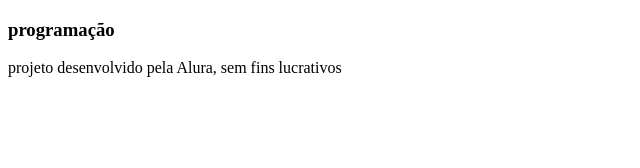
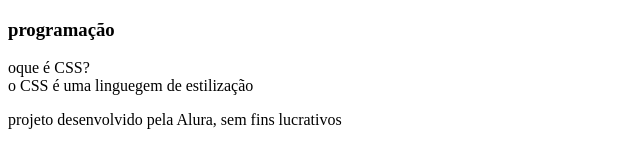
Before and after one commit to gabyzinha02/programa-o-2-tri-gaby, a plain HTML site: page index.html in a window 1280 px wide. Shown: the whole page, without its empty margins (0-640 px from the left). Drawn offline with Linux system fonts and the light colour scheme.

Commit message:
Add files via upload
avançamos para a segunda parte

```diff
--- a/index.html
+++ b/index.html
@@ -9,9 +9,16 @@
 <body>
     <main>
     <section id="container">
+
         <article class="cartao">
             <div class="cartao__conteudo">
                 <h3>programação</h3>
+                <div class="cartao__conteudo__pergunta">
+                    oque é CSS?
+                </div>
+                <div class="cartao__conteudo__resposta">
+                    o CSS é uma linguegem de estilização
+                </div>
             </div>
         </article>
     </section>
```
